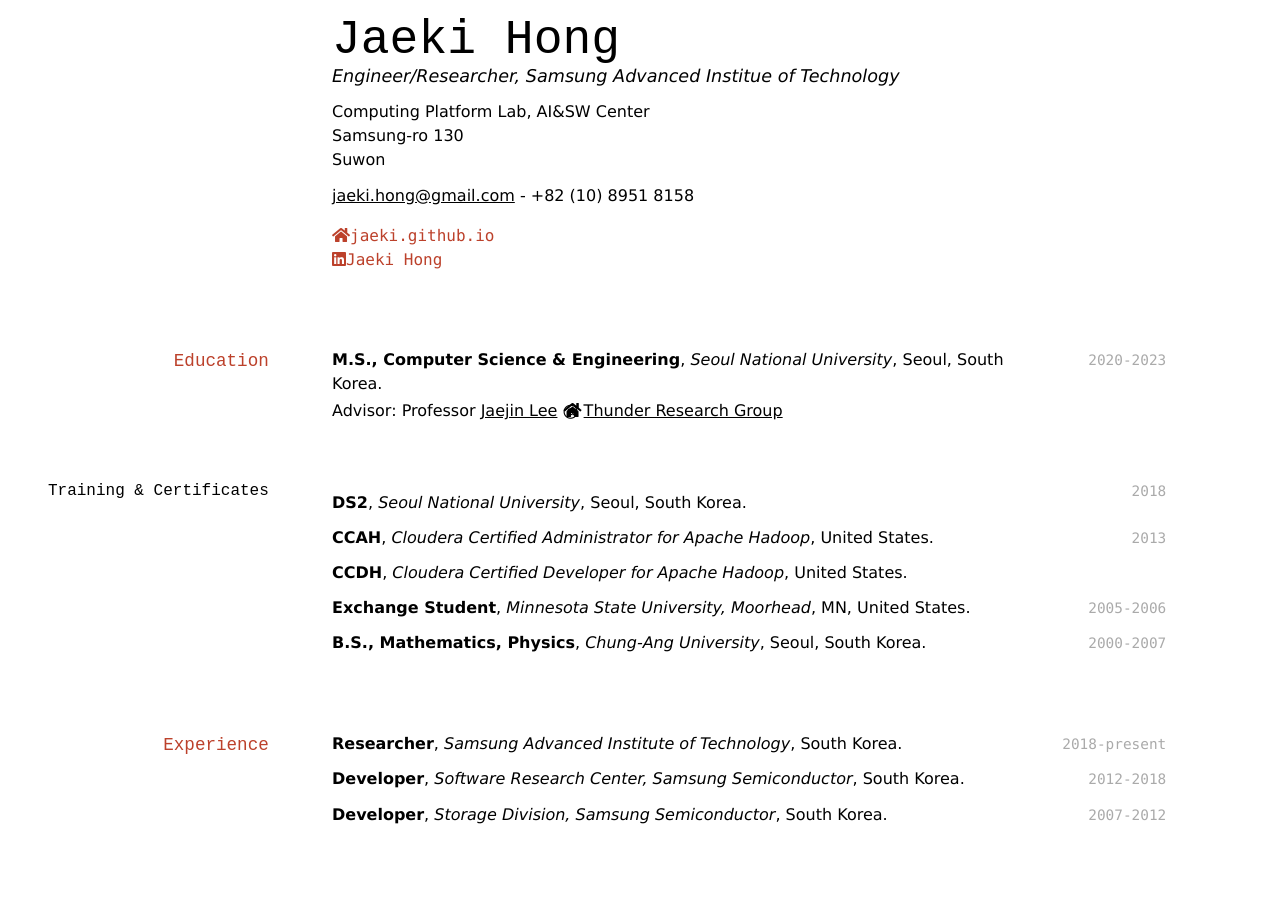
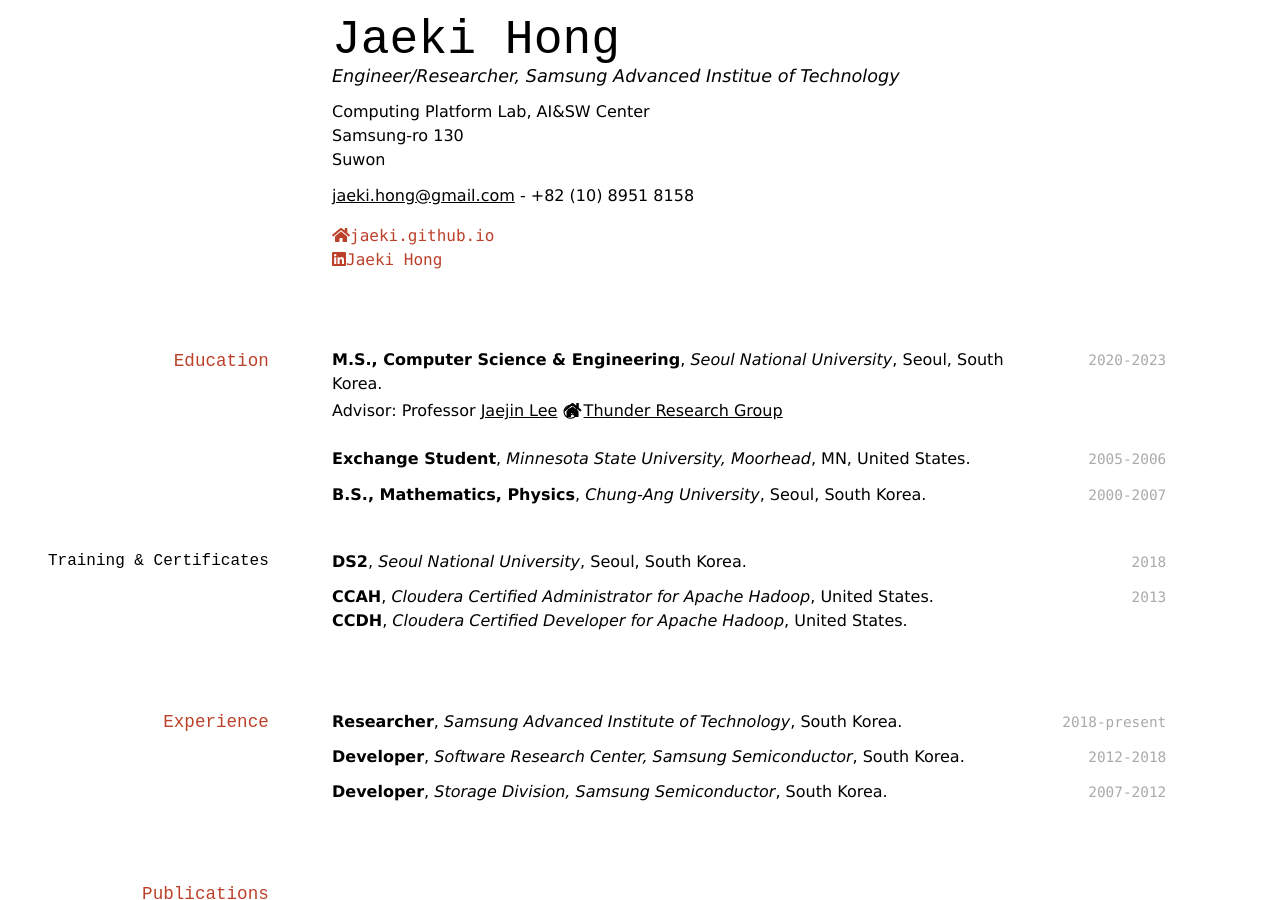
Before and after one commit to Jaeki/jaeki.github.io, a Jekyll site: the page built from index.md, in a window 1280 px wide and 900 px high. Built offline with Jekyll 4.4.1, drawn with Linux system fonts in a browser that asks for light colours; nearby versions of some CDN libraries; a style sheet for code colours, icons or effects is not loaded.

```diff
--- a/index.md
+++ b/index.md
@@ -21,23 +21,21 @@ Suwon<br/>
 **M.S., Computer Science & Engineering**, *Seoul National University*, Seoul, South Korea.<br/>
 - Advisor: Professor <a href="https://sites.google.com/view/jaejinlee">Jaejin Lee</a> @ <a href="http://aces.snu.ac.kr"><i class="fas fa-home"></i>Thunder Research Group</a>
 
-### Training & Certificates
-
-`2018`
-
-**DS<sup>2</sup>**, *Seoul National University*, Seoul, South Korea.<br/>
-
-`2013`
-
-**CCAH**, *Cloudera Certified Administrator for Apache Hadoop*, United States.<br/>
-
-**CCDH**, *Cloudera Certified Developer for Apache Hadoop*, United States.<br/>
-
 `2005-2006`
 **Exchange Student**, *Minnesota State University, Moorhead*, MN, United States.<br/>
 
 `2000-2007`
 **B.S., Mathematics, Physics**, *Chung-Ang University*, Seoul, South Korea.
+
+### Training & Certificates
+
+`2018`
+**DS<sup>2</sup>**, *Seoul National University*, Seoul, South Korea.<br/>
+
+`2013`
+**CCAH**, *Cloudera Certified Administrator for Apache Hadoop*, United States.<br/>
+**CCDH**, *Cloudera Certified Developer for Apache Hadoop*, United States.<br/>
+
 
 ## Experience
 
```
